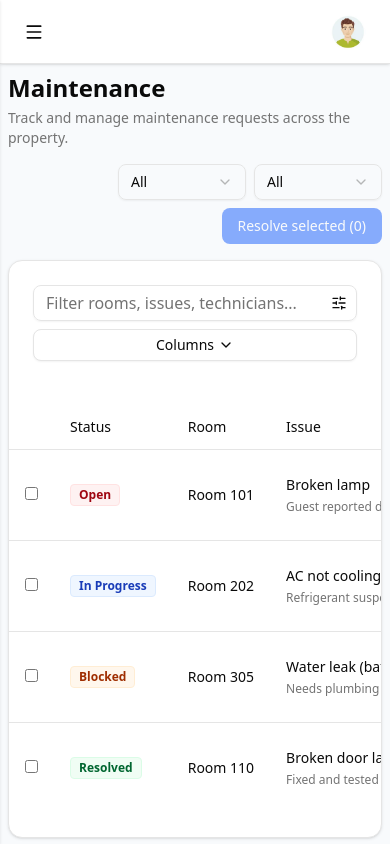
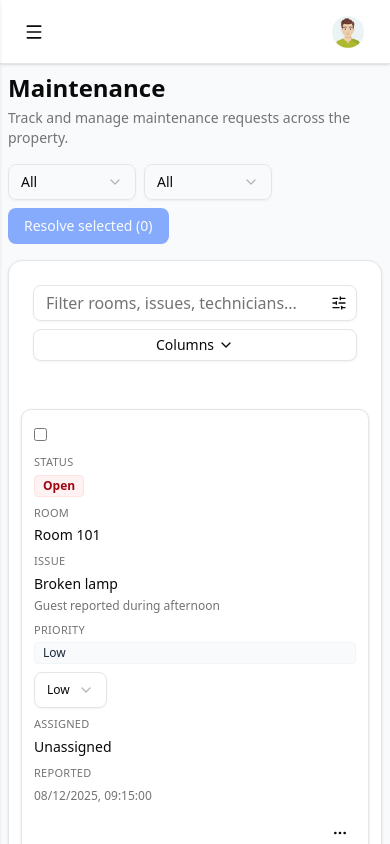
Before and after one commit to jamanhasan07/otithee, a Next.js app: page /hotel/maintenance in a window 390 px wide. Built offline with nearby package versions, Linux system fonts and the light colour scheme.

Commit message:
i have update layout

```diff
--- a/app/components/DataTableCard.tsx
+++ b/app/components/DataTableCard.tsx
@@ -20,7 +20,7 @@ import {
   DropdownMenuSeparator,
   DropdownMenuTrigger,
 } from "@/components/ui/dropdown-menu";
-import { ChevronDown, MoreHorizontal, SlidersHorizontal } from "lucide-react";
+import { ChevronDown, SlidersHorizontal } from "lucide-react";
 
 export type DataTableColumn<T> = {
   id: string;
@@ -123,7 +123,8 @@ export function DataTableCard<T>({
       </CardHeader>
 
       <CardContent className="p-0">
-        <div className="w-full overflow-x-auto">
+        {/* Desktop table */}
+        <div className="hidden md:block w-full overflow-x-auto">
           <Table className="w-full">
             <TableHeader>
               <TableRow>
@@ -174,6 +175,40 @@ export function DataTableCard<T>({
             </TableBody>
           </Table>
         </div>
+
+        {/* Mobile cards */}
+        <div className="md:hidden space-y-3 px-3 pb-3 pt-1">
+          {filtered.map((row, idx) => (
+            <div
+              key={idx}
+              className="border rounded-lg bg-white shadow-sm p-3"
+            >
+              {columns.map(
+                (col) =>
+                  visibleCols[col.id] && (
+                    <div key={col.id} className="mb-2 last:mb-0">
+                      <div className="text-[11px] font-medium text-muted-foreground uppercase tracking-wide">
+                        {col.label}
+                      </div>
+                      <div className="mt-1 text-sm">{col.cell(row)}</div>
+                    </div>
+                  )
+              )}
+
+              {renderRowActions && (
+                <div className="mt-3 flex justify-end">
+                  {renderRowActions(row)}
+                </div>
+              )}
+            </div>
+          ))}
+
+          {filtered.length === 0 && (
+            <div className="text-center py-4 text-sm text-muted-foreground">
+              No data found.
+            </div>
+          )}
+        </div>
       </CardContent>
     </Card>
   );
--- a/app/hotel/maintenance/page.tsx
+++ b/app/hotel/maintenance/page.tsx
@@ -295,7 +295,7 @@ export default function MaintenancePage() {
           </p>
         </div>
 
-        <div className="flex flex-wrap items-center gap-2 w-full md:w-auto justify-end">
+        <div className="flex flex-wrap items-center gap-2 w-full md:w-auto md:justify-end">
           <Select
             value={statusFilter}
             onValueChange={(v) => setStatusFilter(v as any)}
@@ -375,7 +375,7 @@ export default function MaintenancePage() {
 
         {/* RIGHT: sidebar (overview, technicians, quick actions) */}
         <aside className="">
-          <div className="grid grid-cols-3 gap-4">
+          <div className="grid grid-cols-1  md:grid-cols-2 lg:grid-cols-3 gap-4">
             <Card>
               <CardHeader>
                 <CardTitle>Overview</CardTitle>
```
